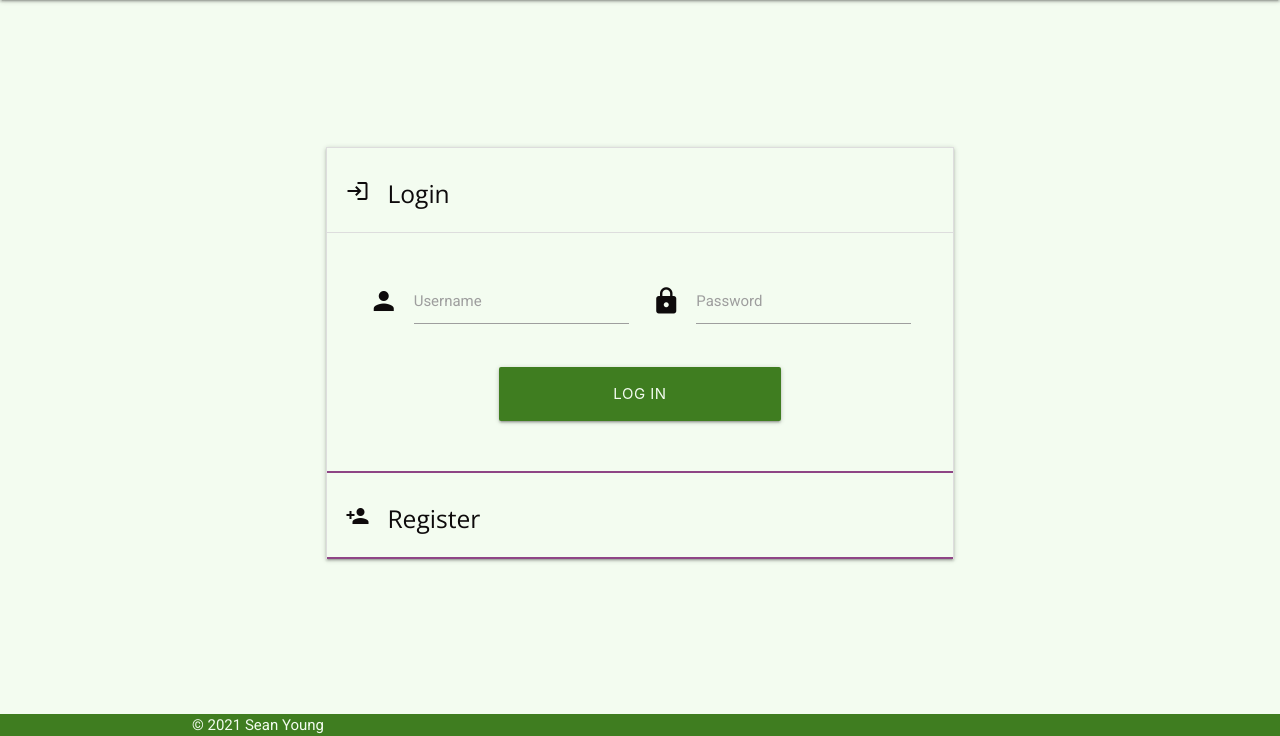
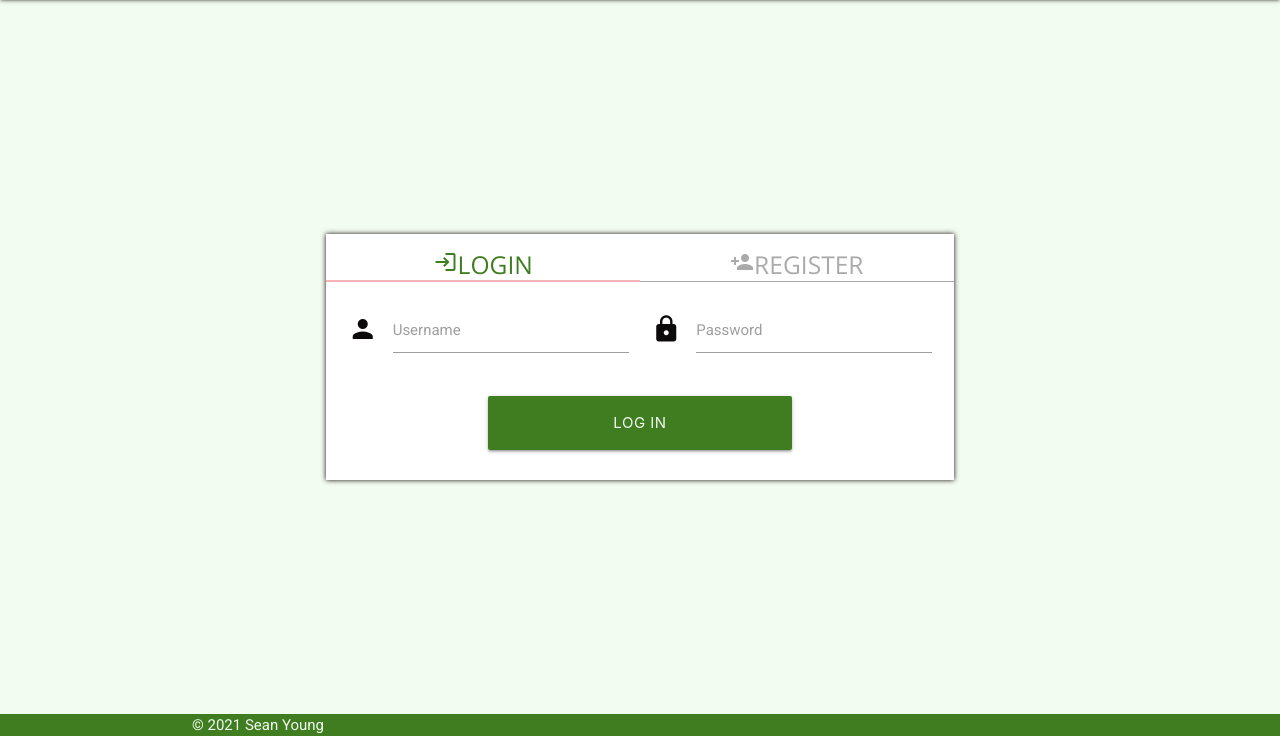
Before and after one commit to seanyoung247/Plum, a Flask app: page /login in a window 1280 px wide. Shown: the part 64-800 px from the top of the page. Run offline with Flask 2, Linux system fonts and the light colour scheme; parts of the project's set-up code (start-up, migrations or seed data) failed here and were passed over; some libraries are stand-ins or nearby versions.

Commit message:
Feat: Converts login box to tabs

```diff
--- a/static/css/login.css
+++ b/static/css/login.css
@@ -11,18 +11,19 @@
   flex: 1;
 }
 .login-box {
+  box-shadow: 0 0 5px #0D0A0B;
+  background-color: white;
   max-width: 750px;
 }
 .login-header {
-  background-color: #F3FCF0;
+  border-bottom: 1px solid #AAA;
+}
+.login-header h5 {
+  color: #AAA;
+}
+.login-header.active h5 {
   color: #3F7D20;
 }
-li:not(.active) > .login-header {
-  border-bottom: 2px solid #8E4585;
-  /* Delays the application of this rule on collapse so the border appears
-     as the content dissapears for a seemless transition. */
-  transition-delay: 0.3s;
+.login-body {
+  padding: 10px;
 }
-.login-body {
-  border-bottom: 2px solid #8E4585;
-}
--- a/static/js/login.js
+++ b/static/js/login.js
@@ -1,5 +1,5 @@
 $(document).ready(function() {
-
+  $('.tabs').tabs();
 });
 
 // Sends an AJAX request to the server to check if username is available
--- a/templates/login.html
+++ b/templates/login.html
@@ -11,13 +11,20 @@
       <div class="container valign">
 
         <div class="login-box">
-          <ul class="collapsible">
-            <li class="active">
-              <div class="login-header collapsible-header">
+          <ul class="plum-tabs tabs row">
+            <li class="tab col s6">
+              <a href="#login-form" class="login-header active">
                 <h5><i class="material-icons">login</i>Login</h5>
-              </div>
-              <div class="login-body collapsible-body">
+              </a>
+            </li>
+            <li class="tab col s6">
+              <a href="#register-form" class="login-header">
+                <h5><i class="material-icons">person_add</i>Register</h5>
+              </a>
+            </li>
+          </ul>
 
+          <div id="login-form" class="login-body">
             <form method="POST" action="{{ url_for('login') }}">
               <div class="row">
                 <div class="input-field col s12 l6">
@@ -60,12 +67,8 @@
             </form>
 
           </div>
-            </li>
-            <li>
-              <div class="login-header collapsible-header">
-                <h5><i class="material-icons">person_add</i>Register</h5>
-              </div>
-              <div class="login-body collapsible-body">
+
+          <div id="register-form" class="login-body">
             <form method="POST" action="{{ url_for('register') }}">
 
               <div class="row">
@@ -147,8 +150,7 @@
               </div>
             </form>
           </div>
-            </li>
-          </ul>
+
         </div>
 
       </div>
--- a/templates/recipe.html
+++ b/templates/recipe.html
@@ -83,7 +83,7 @@
     </div>
     <div class="row">
       <div class="col s12">
-        <ul class="recipe-tabs tabs">
+        <ul class="plum-tabs tabs">
           <li class="tab col s6">
             <a href="#Recipe_Ingredients" class="active">Ingredients</a>
           </li>
```
Also changed, not shown: static/css/recipe.css (+3 -19 lines). Lines whose indentation alone changed are shown as unchanged.
